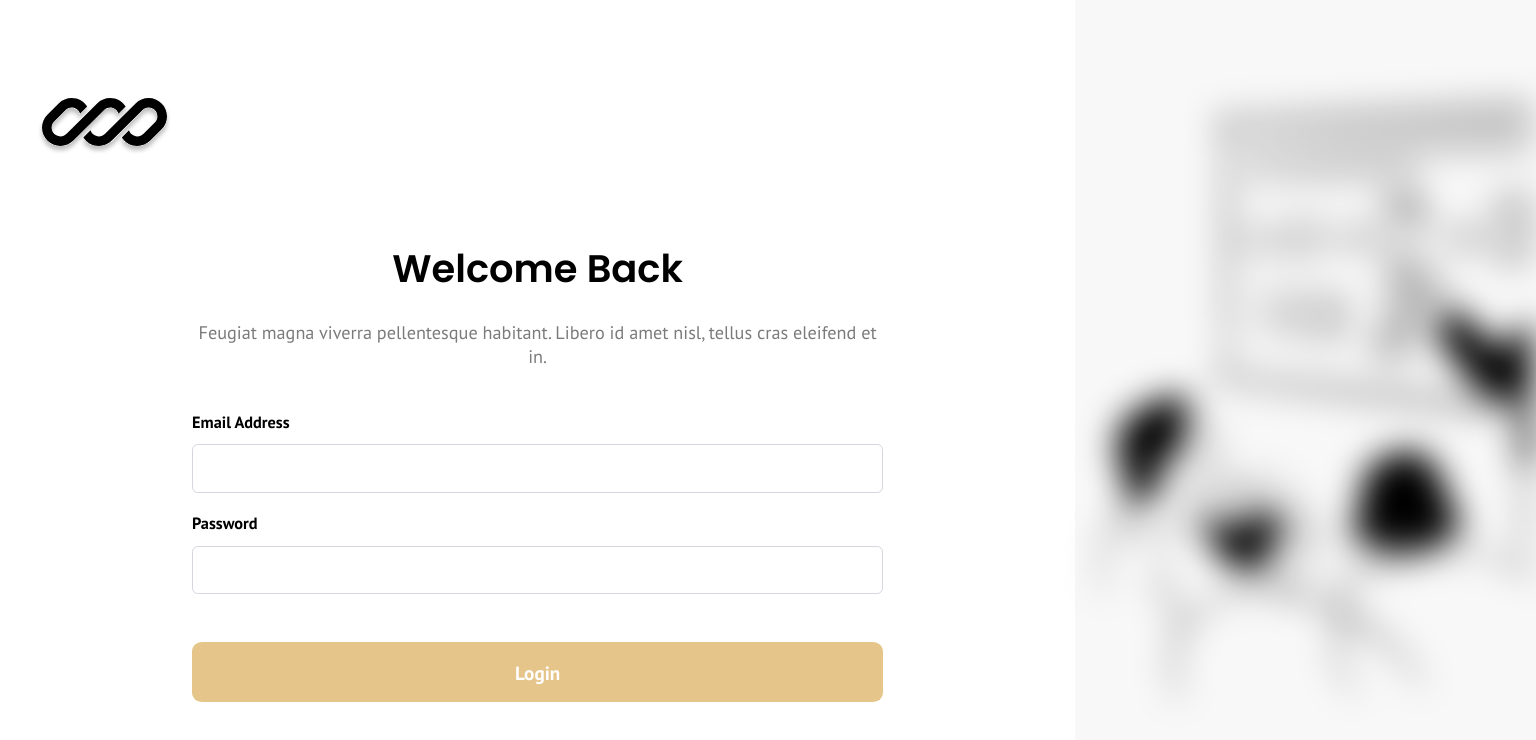
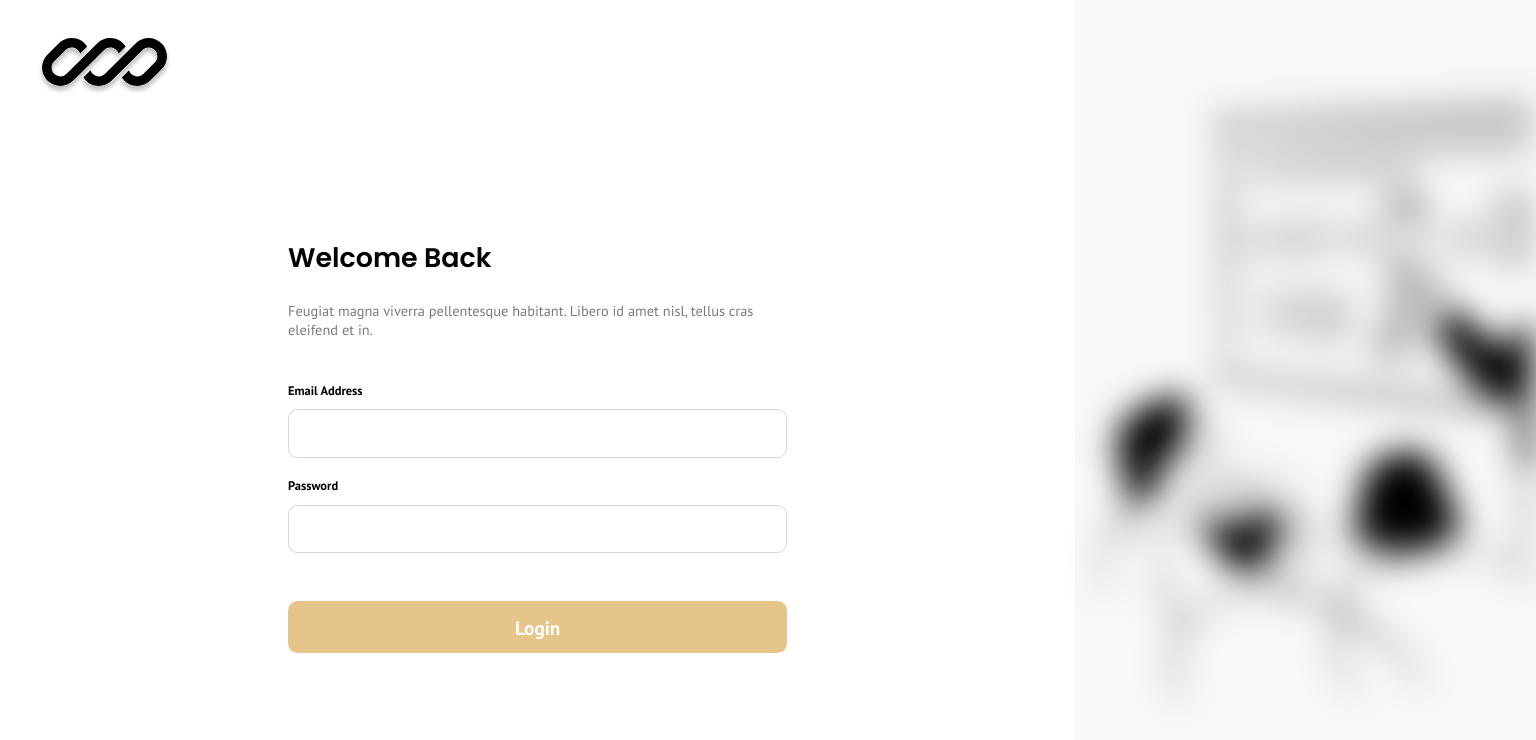
Before and after one commit to nology-tech/verde-client-project, a React (Vite) app: page / in a window 1536 px wide. Shown: the top 740 px of the page. Built offline with nearby package versions, Linux system fonts and the light colour scheme.

Commit message:
Added media query for large desktop

```diff
--- a/src/components/Button/Button.scss
+++ b/src/components/Button/Button.scss
@@ -36,7 +36,7 @@
 
   &--extra-large {
     width:100%;
-    padding: 0.9rem 1.25rem;
+    padding: 0.7rem 1.25rem;
 
   }
 
--- a/src/components/Login/Login.scss
+++ b/src/components/Login/Login.scss
@@ -18,7 +18,9 @@
 
     &__logo {
         align-self: center;
-    padding: 2rem;
+        margin-top: 2.5rem;
+        margin-left: 1rem;
+        margin-bottom: 2rem;
     }
 
     &__welcome {
@@ -26,7 +28,8 @@
         align-self: center;
         justify-content: center;
         font-weight: 600;
-    font-size: 2rem;
+        font-size: 1.9rem;
+        margin: 0;
         margin-bottom: 1.2rem;
     }
 
@@ -41,7 +44,7 @@
     }
 
     &__container {
-    padding: 1.5rem;
+        padding: 2rem 2.2rem;
     }
 
     &__form {
@@ -57,7 +60,7 @@
 
         &--input {
             padding: 0.75rem 0;
-      border-radius: 0.3rem;
+            border-radius: 0.5rem;
             border: 0.06rem $clr-accent-grey solid;
         }
 
@@ -74,7 +77,6 @@
     }
 }
 
-//media query for larger screens to be added
 @media screen and (min-width: $tablet-breakpoint) {
     .login {
         &__logo {
@@ -84,9 +86,8 @@
         &__container {
             display: flex;
             flex-direction: column;
-
             justify-content: center;
-      padding: 2rem 10rem;
+            padding: 2rem 11rem;
         }
     }
 }
@@ -98,7 +99,17 @@
 
         &__page {
             width: 70%;
-      height: 100vh;
+            height: 100%;
+        }
+
+        &__welcome {
+            display: flex;
+            font-size: 1.4rem;
+            justify-content: flex-start;
+        }
+
+        &__message {
+            font-size: 0.75rem;
         }
 
         &__picture {
@@ -121,5 +132,41 @@
             height: 100vh;
             background-color: rgba(#d9d9d9, 0.2);
         }
+
+        &__message {
+            text-align: left;
+        }
+
+        &__logo {
+            display: flex;
+            align-self: flex-start;
+            justify-self: flex-start;
+        }
+
+        &__form {
+
+            &--label {
+                font-size: 0.65rem;
             }
         }
+    }
+}
+
+@media screen and (min-width: 1440px) {
+    .login {
+
+        &__logo {
+            margin-top: 2rem;
+            margin-left: 2rem;
+        }
+
+        &__container {
+            display: flex;
+            align-content: center;
+            height: 100%;
+            padding: 5.5rem 15rem;
+        }
+    }
+
+
+}
```
Lines whose indentation alone changed are shown as unchanged.
